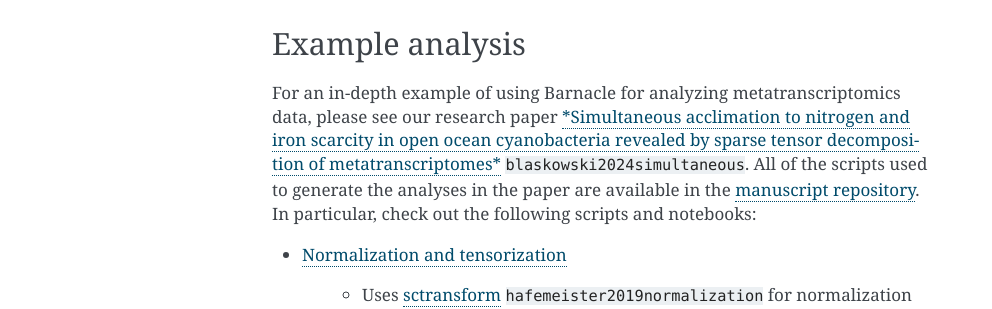
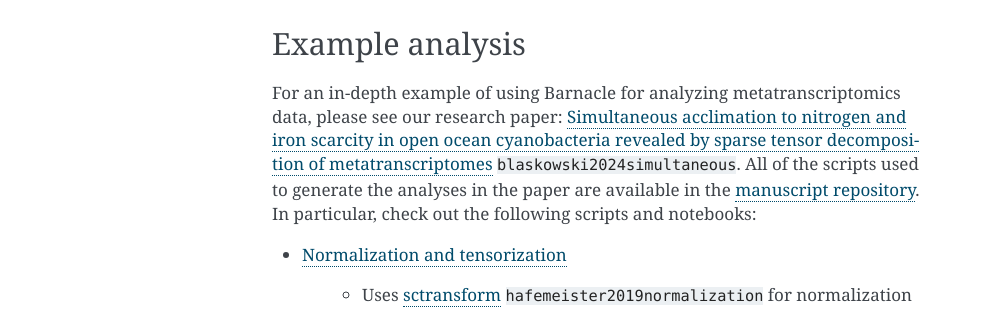
Before and after one commit to blasks/barnacle, a Sphinx documentation site: the page built from docs/omics.rst, in a window 1280 px wide. Shown: the part 1332-1641 px from the top of the page, without its empty margins (148-1140 px from the left). Built offline with Sphinx 7.4.7, drawn with Linux system fonts in a browser that asks for light colours; pages that are not in the unit, such as notebooks, are missing from menus; cross-references to code outside the pages are shown as plain code.

Commit message:
fixing formatting issue

```diff
--- a/docs/omics.rst
+++ b/docs/omics.rst
@@ -61,9 +61,9 @@ Example analysis
 ----------------
 
 For an in-depth example of using Barnacle for analyzing metatranscriptomics
-data, please see our research paper `*Simultaneous acclimation to nitrogen and
+data, please see our research paper: `Simultaneous acclimation to nitrogen and
 iron scarcity in open ocean cyanobacteria revealed by sparse tensor
-decomposition of metatranscriptomes* <https://doi.org/10.1101/2024.07.15.603627>`_
+decomposition of metatranscriptomes <https://doi.org/10.1101/2024.07.15.603627>`_
 :cite:p:`blaskowski2024simultaneous`. All of the scripts used to generate the
 analyses in the paper are available in the
 `manuscript repository <https://github.com/blasks/barnacle-manuscript>`_. In
```
